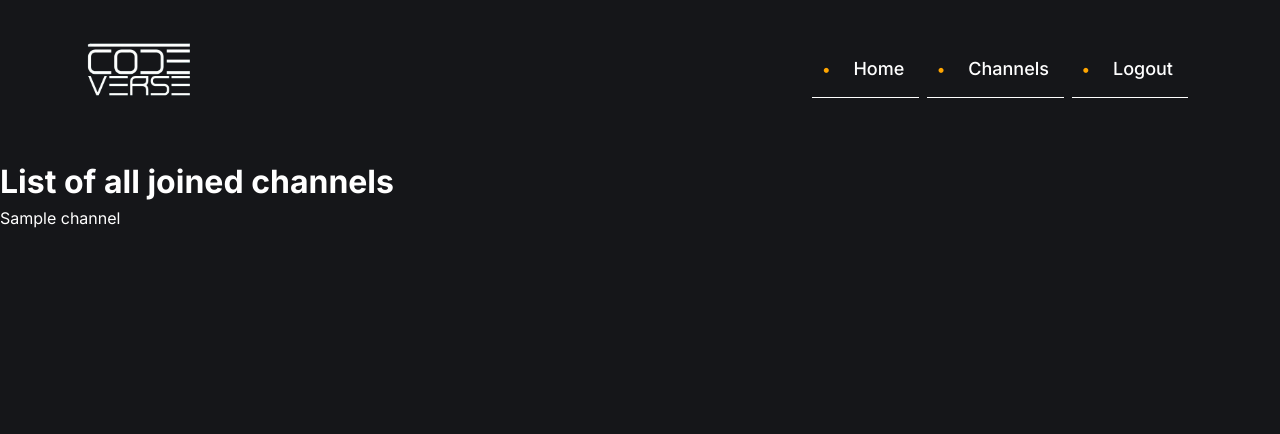
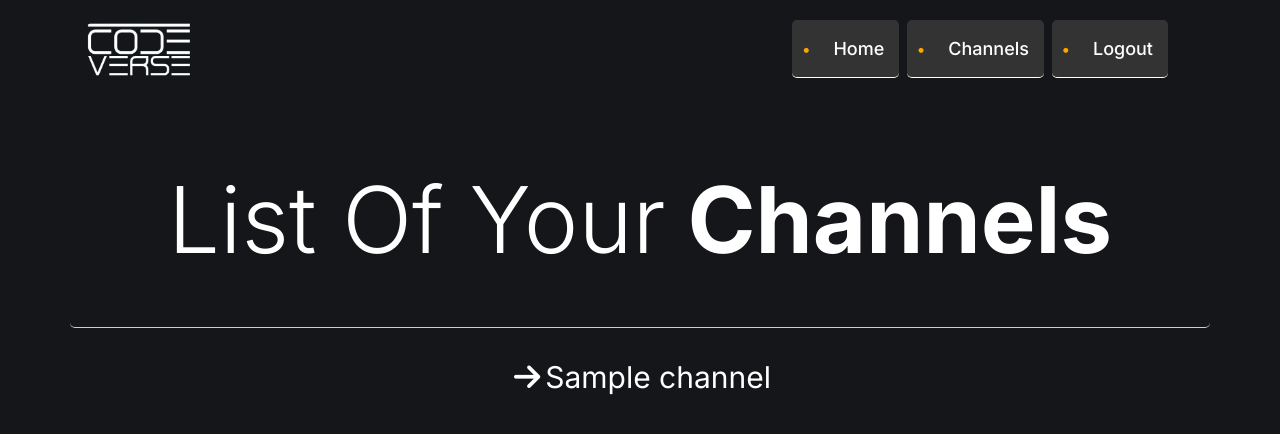
Before and after one commit to dpshah23/CodeVerse, a Django app: template templates/disp_all_channels.html in a window 1280 px wide. Shown: the top 434 px of the page. Run offline with Django 4.2, Linux system fonts and the light colour scheme; the template is opened without the code that fills it: most values are stand-ins (such as "Sample title", 1, 10 or a date in 2020); some libraries are stand-ins or nearby versions.

Commit message:
Channels Css

```diff
--- a/chat/forms.py
+++ b/chat/forms.py
@@ -8,7 +8,7 @@
         model = Group_msg
         fields = ['body']
         widgets = {
-            'body' : forms.TextInput(attrs={'placeholder': 'Add message ...', 'class': 'p-4 text-black', 'maxlength' : '1000', 'autofocus': True }),
+            'body' : forms.TextInput(attrs={'placeholder': 'Type your Mesaage..', 'class': 'chat-input p-4 text-black', 'maxlength' : '1000', 'autofocus': True }),
         }
 
 
--- a/static/css/channels.css
+++ b/static/css/channels.css
@@ -181,3 +181,69 @@
     text-decoration: none;
     cursor: pointer;
   }
+
+  /* disp_all_channels.html */
+  @media (min-width: 1200px) {
+    .section.hero {
+        padding-block: 47px 2px !important;
+    }
+}
+
+.list{
+  display: flex;
+    justify-content: center;
+}
+.list ul li{
+  display: flex;
+  flex-wrap: wrap;
+  padding: 2px 2px;
+  width: auto;
+  font-size: 3rem;
+  color: white;
+}
+
+.list ul li a{
+  padding: 3px 5px;
+  color: white;
+}
+
+.list ul li i{
+  padding: 9px 5px;
+}
+
+.list ul li a:hover {
+  color: #00FFFF;
+}
+
+.chat-msg{
+  color: black
+}
+
+.chat-input{
+  border: 2px solid black;
+  border-radius: 5px;
+  color: white;
+}
+
+.grp-name p{
+  width: auto;
+    font-size: 3rem;
+    display: flex;
+    justify-content: center;
+    color: white;
+    padding-top: 5px;
+    margin-bottom: -15px;
+}
+
+.grp-name p i{
+  padding-top: 8px;
+    padding-right: 17px;
+}
+
+.chat-receive{
+  color: black;
+}
+
+form label{
+  display: none;
+}
--- a/templates/chat.html
+++ b/templates/chat.html
@@ -1,13 +1,17 @@
 {% extends "navbar.html" %}
  {% block title %} Community {% endblock title %}
  {% block body %}
+ <link href="/static/css/channels.css" rel="stylesheet" />
  <script src="https://cdn.tailwindcss.com"></script>
  <script src="https://unpkg.com/htmx.org@2.0.1" integrity="sha384-QWGpdj554B4ETpJJC9z+ZHJcA/i59TyjxEPXiiUgN2WmTyV5OEZWCD6gQhgkdpB/" crossorigin="anonymous"></script>
  <script src="https://unpkg.com/hyperscript.org@0.9.12"></script>
  <script src="https://unpkg.com/htmx.org/dist/ext/ws.js"></script>
 
 
- Group Name : {{chat_group}}
+ <h2 class="grp-name">
+    <p><i class="fa-solid fa-users-line"></i>{{chat_group}}</p>
+ </h2>
+
  <wrapper class="block max-w-2xl mx-auto my-10 px-6">
      <div id="chat_window" class="h-[45rem] flex flex-col bg-gray-800 rounded-2xl shadow-2xl relative p-1">
          <div class="flex justify-center text-emerald-400 bg-gray-800 p-2 sticky top-0 z-10">
--- a/templates/chat_message.html
+++ b/templates/chat_message.html
@@ -1,6 +1,8 @@
 {% if message.username == user %}
+
+<link href="/static/css/channels.css" rel="stylesheet" />
 <li class="flex justify-end mb-4">
-    <div class="bg-green-200 rounded-l-lg rounded-tr-lg p-4 max-w-[75%]">
+    <div class="chat-msg bg-green-200 rounded-l-lg rounded-tr-lg p-4 max-w-[75%]">
         <span>{{message.body}}</span>
     </div>
     <div class="flex items-end">
@@ -26,7 +28,7 @@
                 <path fill="white" d="M2.8,13L8,13L8,0.2C7.1,5.5,6.5,8.7,1.7,10.4C-1.6,11.5,1,13,2.8,13z"></path>
             </svg>
         </div>
-        <div class="bg-white p-4 max-w-[75%] rounded-r-lg rounded-tl-lg">
+        <div class="chat-receive bg-white p-4 max-w-[75%] rounded-r-lg rounded-tl-lg">
             <span>{{message.body}}</span>
         </div>
     </div>
--- a/templates/disp_all_channels.html
+++ b/templates/disp_all_channels.html
@@ -1,10 +1,23 @@
 {% extends "navbar.html" %}
 
 {% block body %}
-
-<h1>List of all joined channels</h1>
+<link href="/static/css/channels.css" rel="stylesheet" />
+<section class="section hero" aria-label="home">
+    <div class="container">
+      <h1 class="h1 hero-title">List Of Your<strong class="strong"> Channels</strong></h1>
+    </div>
+  </section>
 
 {% for channel in channels %}
-<a href="/chat/{{channel.group_id}}">{{channel.group_name}}</a>
+<div class="list">
+    <ul>
+        <li>
+            <a href="/chat/{{channel.group_id}}"><i class="fa-solid fa-arrow-right"></i>{{channel.group_name}}</a>
+        </li>
+
+    </ul>
+
+</div>
+
 {% endfor %}
 {% endblock body %}
```
Also changed, not shown: templates/channels.html (+17 -5 lines), static/js/script.js (line endings or trailing spaces).
